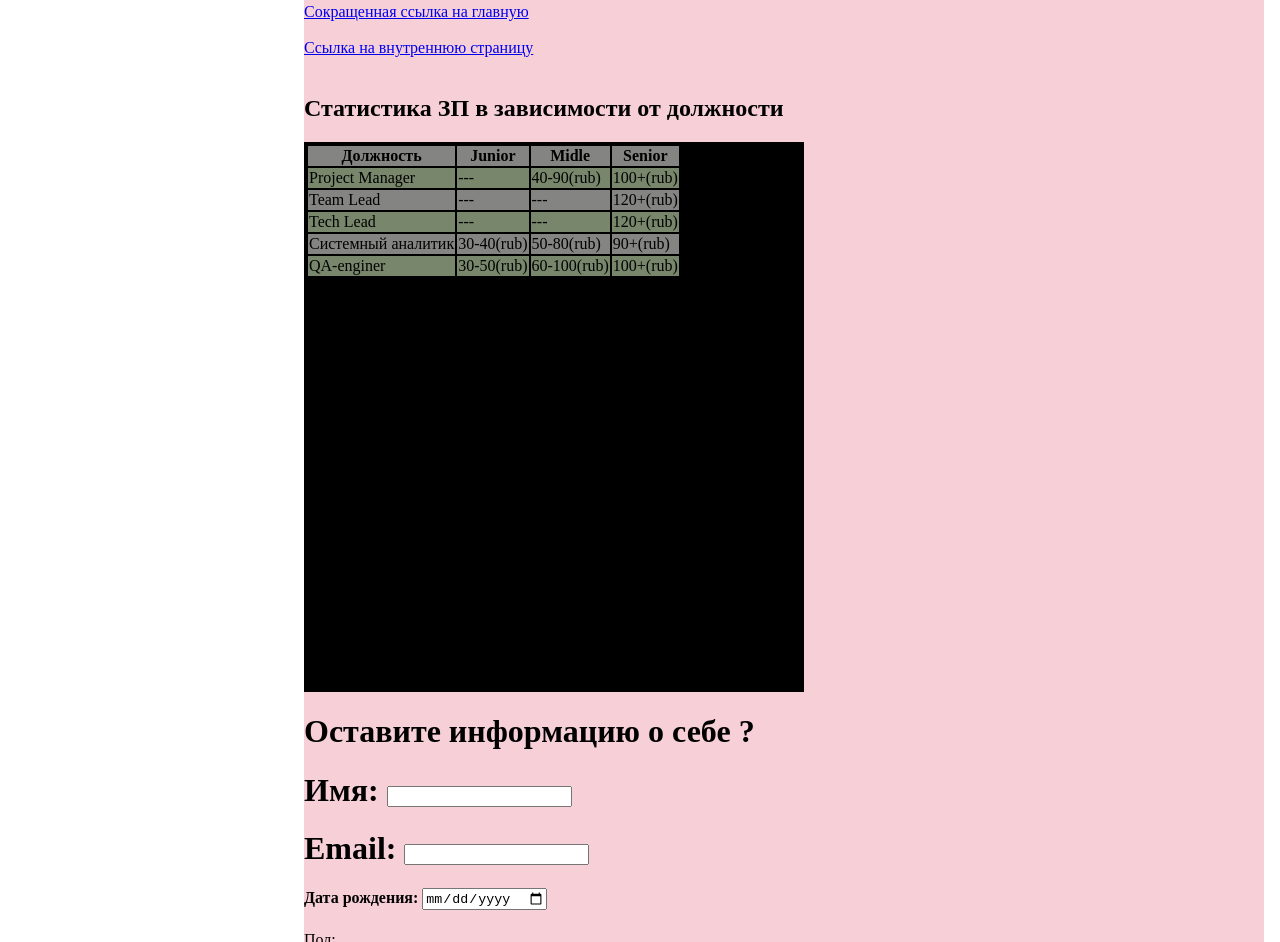
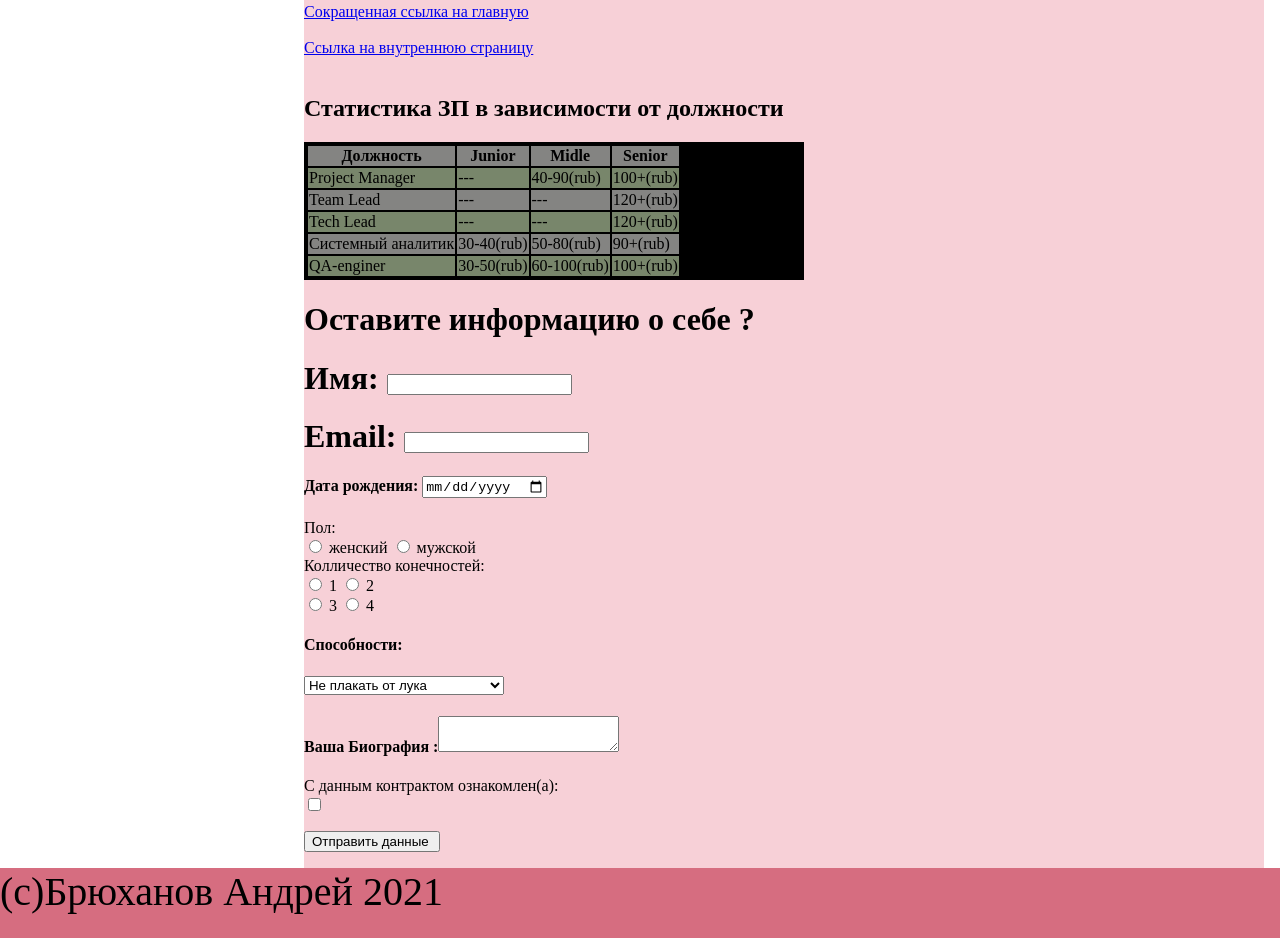
Before and after one commit to bryukhanovA1488/3bryukhanova1488.github.io, a plain HTML site: page index.html in a window 1280 px wide. Shown: the part 1337-2279 px from the top of the page. Drawn offline with Linux system fonts and the light colour scheme.

Commit message:
Update style.css

```diff
--- a/style.css
+++ b/style.css
@@ -2,8 +2,8 @@ table {
 display: flex;
     background-color:#000000;
     border: 2px solid #000000;
-    width: 500px;
-    height: 550px;
+    max-width: 500px;
+    max-height: 550px;
      order:2;
 }
 .cet{
```
